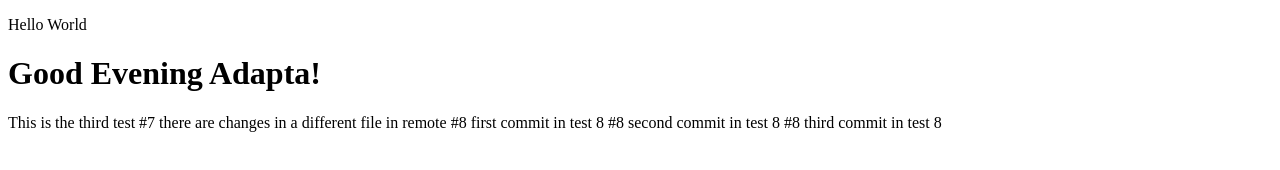
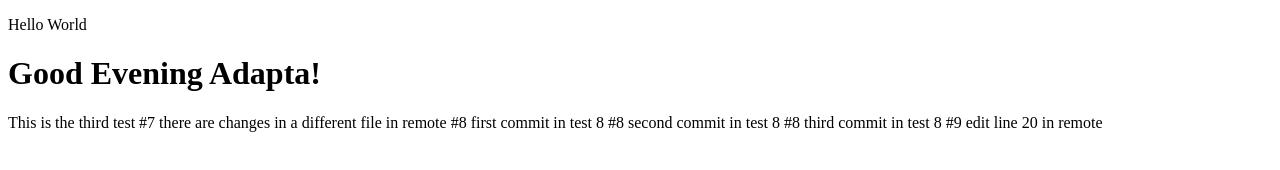
Before and after one commit to quendp/lessons, a plain HTML site: page test.html in a window 1280 px wide. Drawn offline with Linux system fonts and the light colour scheme.

Commit message:
remote line 20

```diff
--- a/test.html
+++ b/test.html
@@ -17,6 +17,7 @@
        #8 first commit in test 8
        #8 second commit in test 8
        #8 third commit in test 8
+        #9 edit line 20 in remote
     </p>
 </body>
 </html>
```
